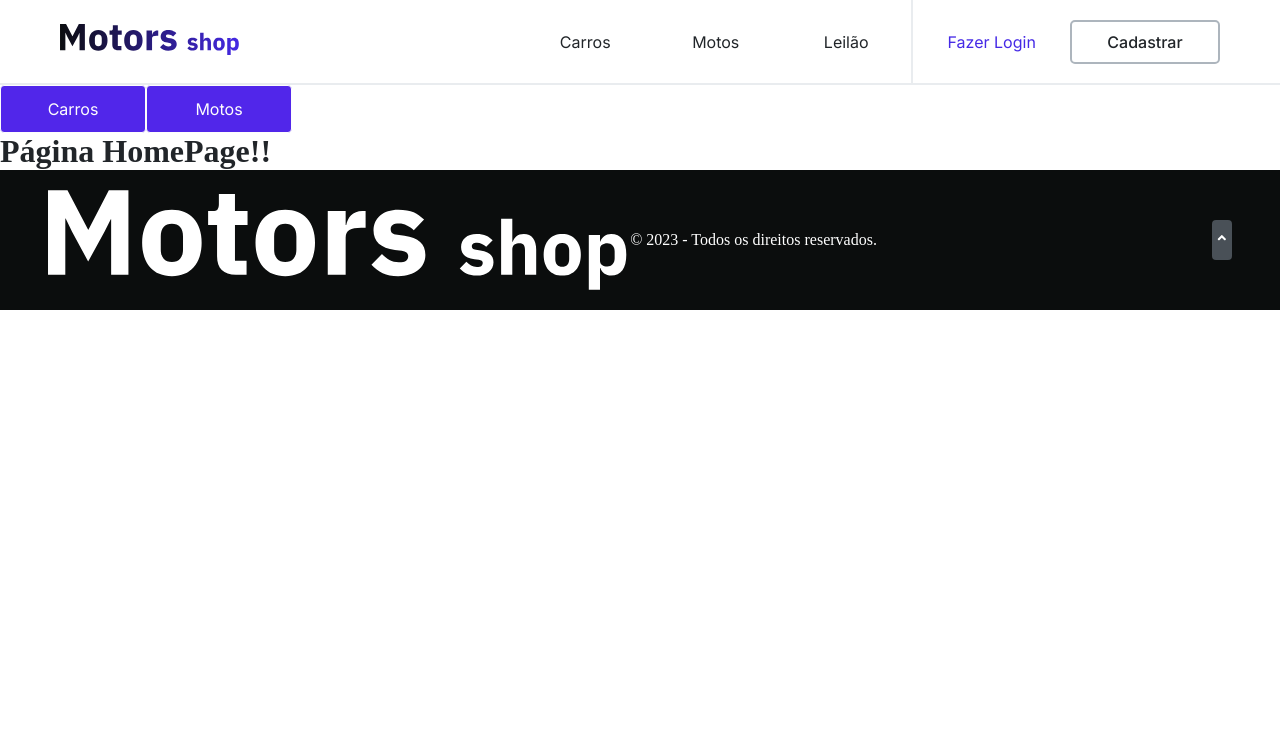
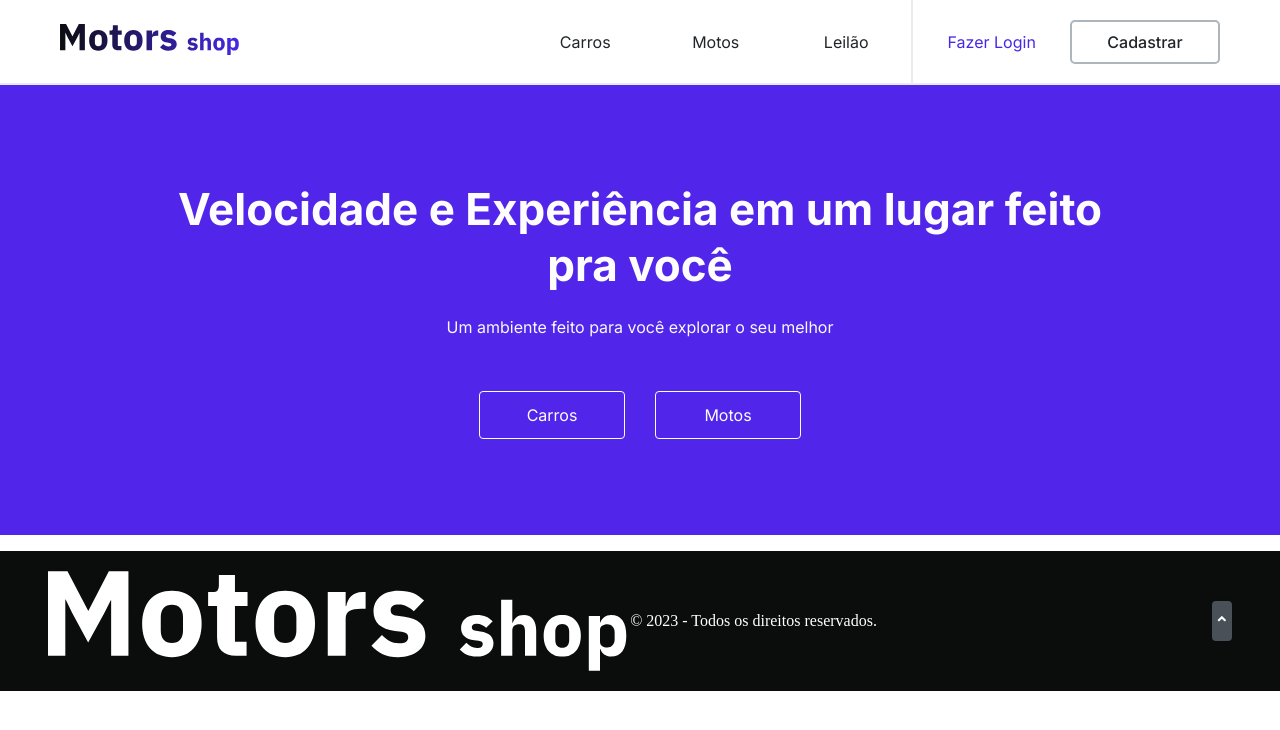
Before and after one commit to M6-PROJETO-FINAL/motors-shop-front, a React (Create React App) app: page /home in a window 1280 px wide. Shown: the top 730 px of the page. Built offline with nearby package versions, Linux system fonts and the light colour scheme.

Commit message:
settings buttons

```diff
--- a/package.json
+++ b/package.json
@@ -3,6 +3,7 @@
   "version": "0.1.0",
   "private": true,
   "dependencies": {
+    "@stitches/react": "^1.2.8",
     "@testing-library/jest-dom": "^5.14.1",
     "@testing-library/react": "^13.0.0",
     "@testing-library/user-event": "^13.2.1",
--- a/src/components/ButtonVehicles/style.ts
+++ b/src/Global/buttonStyle.ts
@@ -1,20 +1,40 @@
 import styled from "styled-components";
+import { device } from "./media";
+
 
 export const ContainerButtonVehicle = styled.button`
   box-sizing: border-box;
   border: 1.5px solid #FDFDFD;
   height: 48px;
   width: 146px;
-  padding: 12px, 28px, 12px, 28px;
+  padding: 12px 28px;
   gap: 10px;
   background-color: #5126EA;    ;
   color: #FDFDFD;
   font-size: 16px;
   border-radius: 4px;
   font-family: "Inter";
+
   cursor: pointer;
   &:hover {
-
     opacity: 0.9;
   }
+
+  @media ${device.mobile}{
+    width: 100%;
+  }
 `;
+
+export const DivButton = styled.div`
+  display: flex;
+  gap: 30px;
+  justify-content: center;
+  margin-top: 50px;
+
+
+  @media ${device.mobile}{
+    align-items: center;
+    flex-direction: column;
+  }
+
+`
--- a/src/Global/media.ts
+++ b/src/Global/media.ts
@@ -7,5 +7,5 @@ const sizes = {
 export const device = {
   desktop: `(min-width: ${sizes.desktop})`,
   laptop: `(max-width: ${sizes.laptop})`,
-  mobile: `(min-width: ${sizes.mobile})`,
+  mobile: `(max-width: ${sizes.mobile})`,
 }
--- a/src/Pages/Home/index.tsx
+++ b/src/Pages/Home/index.tsx
@@ -1,21 +1,15 @@
 import Navbar from "../../components/Navbar";
 import { Footer } from "../../components/Footer";
-import { ButtonCars, ButtonRides } from "../../components/ButtonVehicles";
+import Header from "../../components/Header";
 
 
-const HomePage = () => {
-  const handlerCars = () => {
-  }
-  const handlerRides = () => {
-  }
+const HomePage = (): JSX.Element => {
+
 
   return (
     <main>
       <Navbar />
-      <ButtonCars onClick={() => handlerCars}/>
-      <ButtonRides onClick={() => handlerRides} />
-      <h1>Página HomePage!!</h1>
-
+      <Header />
       <Footer />
     </main>
   );
--- a/src/components/ButtonVehicles/index.tsx
+++ b/src/components/Button/index.tsx
@@ -1,4 +1,4 @@
-import { ContainerButtonVehicle } from "./style";
+import { ContainerButtonVehicle } from "../../Global/buttonStyle";
 
 interface IpropsButton {
     onClick: () => void;
--- /dev/null
+++ b/src/components/Header/index.tsx
@@ -0,0 +1,29 @@
+import { ButtonCars, ButtonRides } from "../Button";
+import { HeaderContent, HeaderStyled } from "./style";
+import { DivButton } from "../../Global/buttonStyle";
+
+
+const Header = () =>{
+
+    const handlerCars = () => {
+    }
+    const handlerRides = () => {
+    }
+
+    return(
+        <HeaderStyled>
+            <HeaderContent>
+                <h1>Velocidade e Experiência em um lugar feito pra você</h1>
+                <h4>Um ambiente feito para você explorar o seu melhor</h4>
+                <DivButton>
+                    <ButtonCars onClick={() => handlerCars}/>
+                    <ButtonRides onClick={() => handlerRides} />
+                </DivButton>
+            </HeaderContent>
+
+        </HeaderStyled>
+
+    )
+}
+
+export default Header;
--- /dev/null
+++ b/src/components/Header/style.ts
@@ -0,0 +1,52 @@
+import styled from "styled-components";
+import { device } from "../../Global/media";
+
+export const HeaderStyled = styled.div`
+  display: flex;
+  justify-content: center;
+  align-items: center;
+  width: 100%;
+  height: 40%;
+  background: #5126EA;
+  margin-bottom: 1rem;
+  padding: 6rem 3rem;
+
+
+  h1 {
+    font-family: 'Inter';
+    font-style: normal;
+    font-weight: 700;
+    font-size: 44px;
+    line-height: 56px;
+    color: #FDFDFD;
+    text-align: center;
+    line-height: 56px;
+  }
+
+  h4 {
+    font-family: 'Inter';
+    font-style: normal;
+    font-weight: 400;
+    font-size: 16px;
+    line-height: 28px;
+    color: #F8F9FA;
+    text-align: center;
+    margin-top: 20px;
+  }
+`;
+
+export const HeaderContent =styled.div`
+    display:flex;
+    flex-direction:column;
+    justify-content: center;
+    align-items: center;
+    width: 80%;
+
+
+    @media ${device.laptop}{
+        margin: 10px;
+        width: 100%;
+
+    }
+
+`
```
Also changed, not shown: src/Global/global.ts (line endings or trailing spaces), 1 other file (tests, documents, lock files or other folders).
